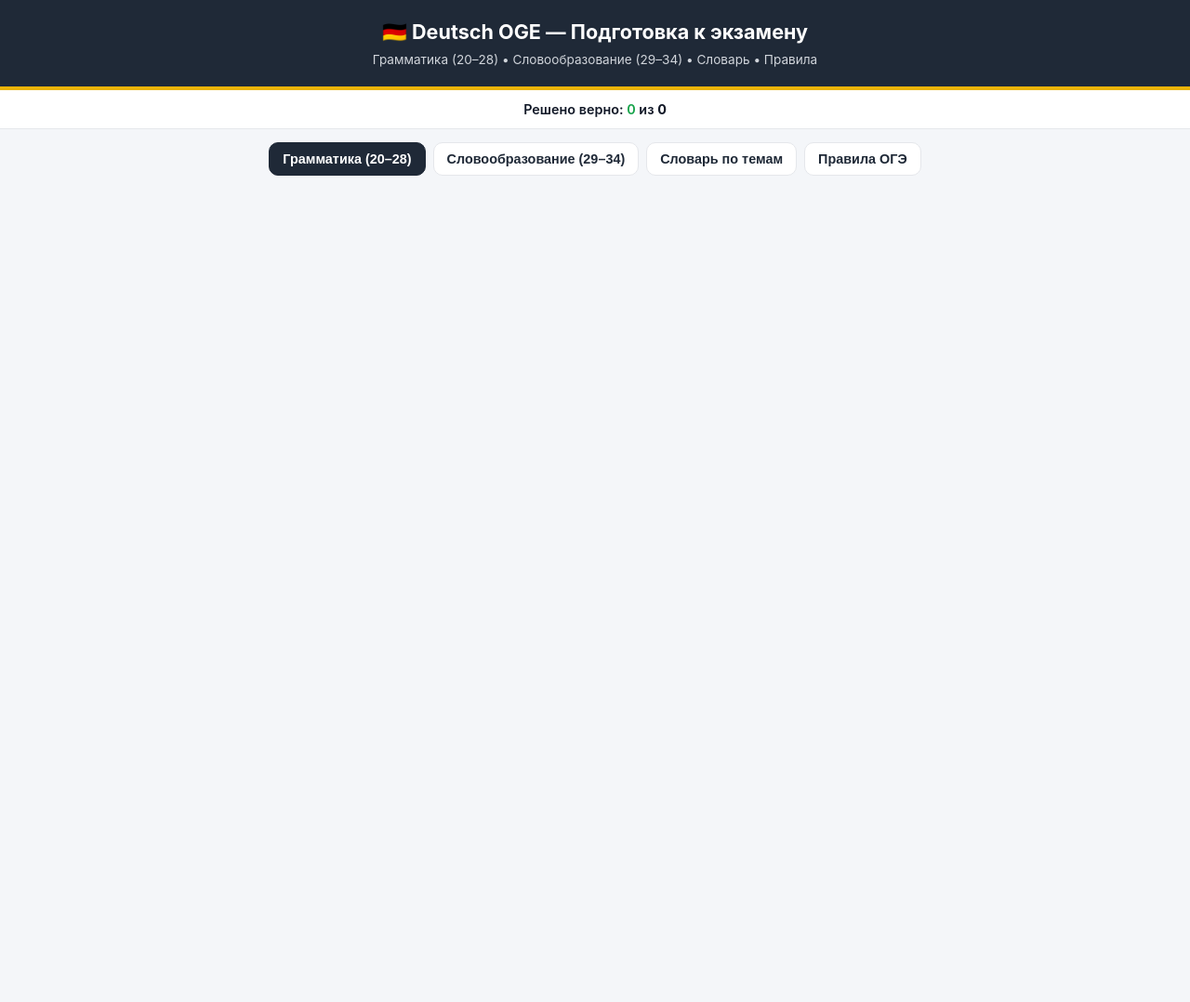
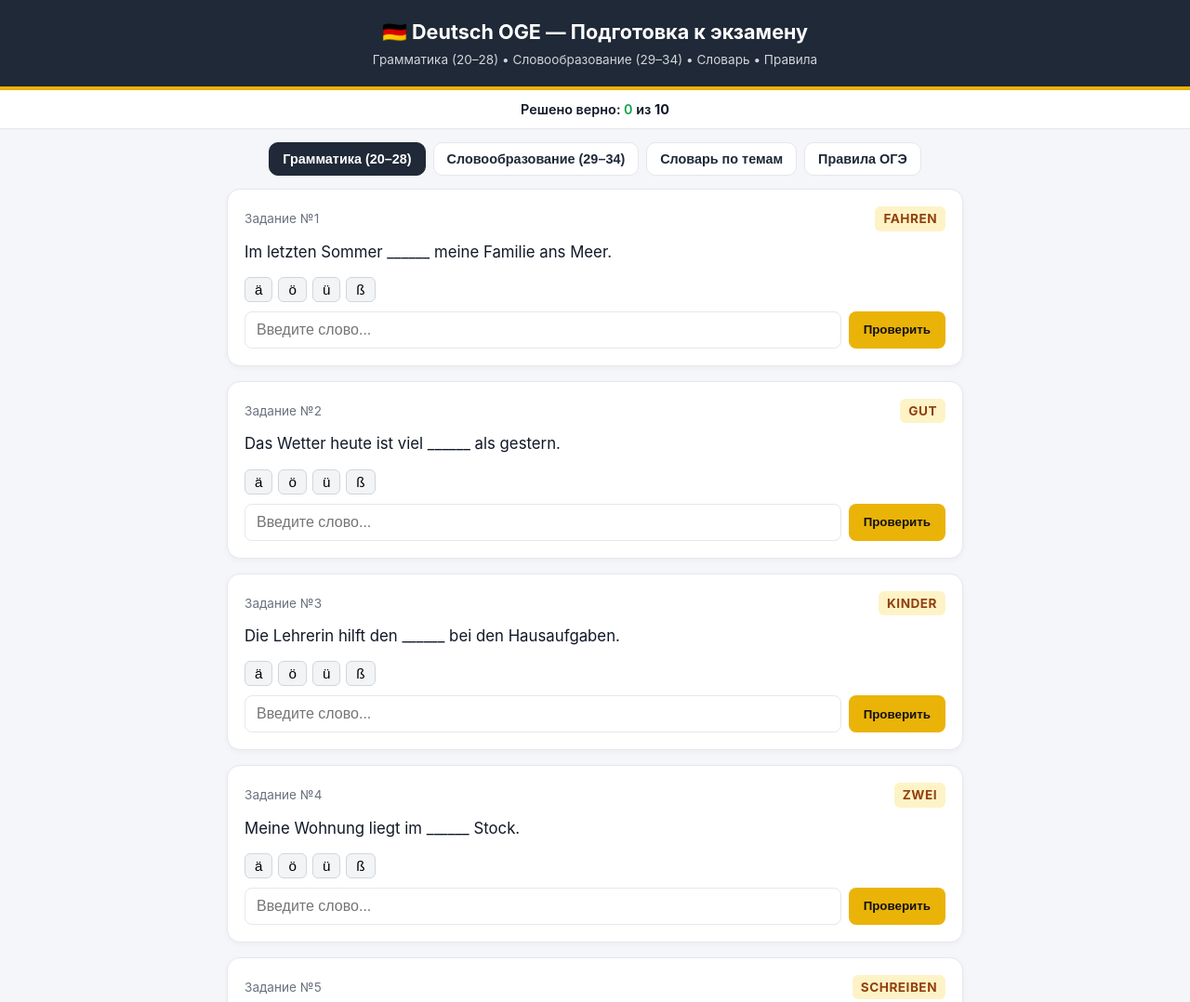
Before and after one commit to erlanback69-sudo/Deutsch_oge, a plain HTML site: page index.html in a window 1280 px wide. Shown: the top 1078 px of the page at 93% size. Before the commit the page ends 800 px from the top, so only its background shows below. Drawn offline with Linux system fonts and the light colour scheme.

Commit message:
Update index.html

```diff
--- a/index.html
+++ b/index.html
@@ -369,16 +369,7 @@
     </details>
   </section>
 </main>
-
 <script>
-
-•
-Прилагательные: -lich (freundlich), -ig (wichtig), -isch (typisch), -los (arbeitslos), -bar (lesbar).
-•
-Существительные: -ung (die Lösung), -heit / -keit (die Gesundheit), -er для профессий/деятелей (der Lehrer).
-•
-Отрицание: приставка un- (glücklich → unglücklich).
-// База заданий по грамматике (задания 20-28 ОГЭ)
   const grammarTasks = [
     {
       id: "g1",
@@ -416,7 +407,7 @@ answer: "geschrieben",
       rule: "Perfekt: вспомогательный глагол habe уже есть, нужен Partizip II — geschrieben."
     }
   ];
-// База заданий по словообразованию (задания 29-34 ОГЭ)
+
   const wordformTasks = [
     {
       id: "w1",
@@ -454,7 +445,7 @@ answer: "Lösung",
       rule: "От глагола lösen образуем существительное с суффиксом -ung."
     }
   ];
-// Словарь по темам кодификатора ОГЭ
+
   const vocabulary = [
     { topic: "Школа", de: "das Schulfach (die Schulfächer)", ru: "школьный предмет", ex: "Mein Lieblingsschulfach ist Deutsch." },
     { topic: "Школа", de: "die Prüfung (-en)", ru: "экзамен", ex: "Wir bereiten uns auf die Prüfung vor." },
@@ -467,59 +458,93 @@ const vocabulary = [
     { topic: "Природа и экология", de: "der Müll", ru: "мусор", ex: "In Deutschland trennt man den Müll." },
     { topic: "Путешествия", de: "die Sehenswürdigkeit (-en)", ru: "достопримечательность", ex: "Berlin hat viele Sehenswürdigkeiten." }
   ];
+
   const solvedSet = new Set();
   const totalTasks = grammarTasks.length + wordformTasks.length;
   document.getElementById("totalCount").textContent = totalTasks;
+
   function updateScore() {
     document.getElementById("scoreCount").textContent = solvedSet.size;
   }
+
   function switchTab(tabId, btn) {
     document.querySelectorAll(".tab-section").forEach(s => s.classList.remove("active"));
     document.querySelectorAll("nav button").forEach(b => b.classList.remove("active"));
     document.getElementById(tabId).classList.add("active");
     btn.classList.add("active");
   }
+
   function insertUmlaut(inputId, char) {
     const input = document.getElementById(inputId);
     input.value += char;
     input.focus();
   }
+
   function renderTasks(tasks, containerId, label) {
     const container = document.getElementById(containerId);
     container.innerHTML = "";
     tasks.forEach((task, index) => {
-const inputId = inp_${task.id};
-const fbId = fb_${task.id};
+      const inputId = `inp_${task.id}`;
+      const fbId = `fb_${task.id}`;
       const card = document.createElement("div");
       card.className = "card";
-card.innerHTML = <div class="task-header"> <span>${label} №${index + 1}</span> <span class="base-word">${task.base}</span> </div> <div class="sentence">${task.text}</div> <div class="umlaut-bar"> ${["ä", "ö", "ü", "ß"].map(ch =>${ch}).join("")} </div> <div class="input-row"> <input type="text" id="${inputId}" placeholder="Введите слово..." autocomplete="off"> <button type="button" class="btn-check" onclick="checkAnswer('${task.id}', '${task.answer}', '${task.rule.replace(/'/g, "\\'")}')">Проверить</button> </div> <div class="feedback" id="${fbId}"></div> ;
+      card.innerHTML = `
+        <div class="task-header">
+          <span>${label} №${index + 1}</span>
+          <span class="base-word">${task.base}</span>
+        </div>
+        <div class="sentence">${task.text}</div>
+        <div class="umlaut-bar">
+          ${["ä", "ö", "ü", "ß"].map(ch => `<button type="button" class="umlaut-btn" onclick="insertUmlaut('${inputId}', '${ch}')">${ch}</button>`).join("")}
+        </div>
+        <div class="input-row">
+          <input type="text" id="${inputId}" placeholder="Введите слово..." autocomplete="off">
+          <button type="button" class="btn-check" onclick="checkAnswer('${task.id}', '${task.answer}', '${task.rule.replace(/'/g, "\\'")}')">Проверить</button>
+        </div>
+        <div class="feedback" id="${fbId}"></div>
+      `;
       container.appendChild(card);
     });
   }
+
   function checkAnswer(id, correct, rule) {
-const input = document.getElementById(inp_${id});
-const fb = document.getElementById(fb_${id});
+    const input = document.getElementById(`inp_${id}`);
+    const fb = document.getElementById(`fb_${id}`);
     const userVal = input.value.trim();
     if (!userVal) return;
+
     if (userVal.toLowerCase() === correct.toLowerCase()) {
       fb.className = "feedback ok";
-fb.innerHTML = ✅ <b>Верно!</b> (${correct}) — ${rule};
+      fb.innerHTML = `✅ <b>Верно!</b> (${correct}) — ${rule}`;
       solvedSet.add(id);
       updateScore();
     } else {
       fb.className = "feedback err";
-fb.innerHTML = ❌ <b>Неверно.</b> Правильный ответ: <b>${correct}</b>. ${rule};
+      fb.innerHTML = `❌ <b>Неверно.</b> Правильный ответ: <b>${correct}</b>. ${rule}`;
     }
   }
+
   function renderVocab(selectedTopic = "Все") {
     const topics = ["Все", ...new Set(vocabulary.map(v => v.topic))];
     const filterBox = document.getElementById("topicFilters");
-filterBox.innerHTML = topics.map(t => <button class="topic-btn ${t === selectedTopic ? "active" : ""}" onclick="renderVocab('${t}')">${t}</button>).join("");
+    filterBox.innerHTML = topics.map(t => `
+      <button class="topic-btn ${t === selectedTopic ? "active" : ""}" onclick="renderVocab('${t}')">${t}</button>
+    `).join("");
+
     const grid = document.getElementById("vocabGrid");
     const filtered = selectedTopic === "Все" ? vocabulary : vocabulary.filter(v => v.topic === selectedTopic);
-grid.innerHTML = filtered.map(item => <div class="word-card"> <div class="word-de">${item.de}</div> <div class="word-ru">${item.ru}</div> <div class="word-ex">${item.ex}</div> </div>).join("");
+    grid.innerHTML = filtered.map(item => `
+      <div class="word-card">
+        <div class="word-de">${item.de}</div>
+        <div class="word-ru">${item.ru}</div>
+        <div class="word-ex">${item.ex}</div>
+      </div>
+    `).join("");
   }
-// Инициализация (один вызов без дублей)
+
   renderTasks(grammarTasks, "grammarList", "Задание");
   renderTasks(wordformTasks, "wordformList", "Задание");
   renderVocab();
+</script>
+</body>
+</html>
```
Lines whose indentation alone changed are shown as unchanged.
